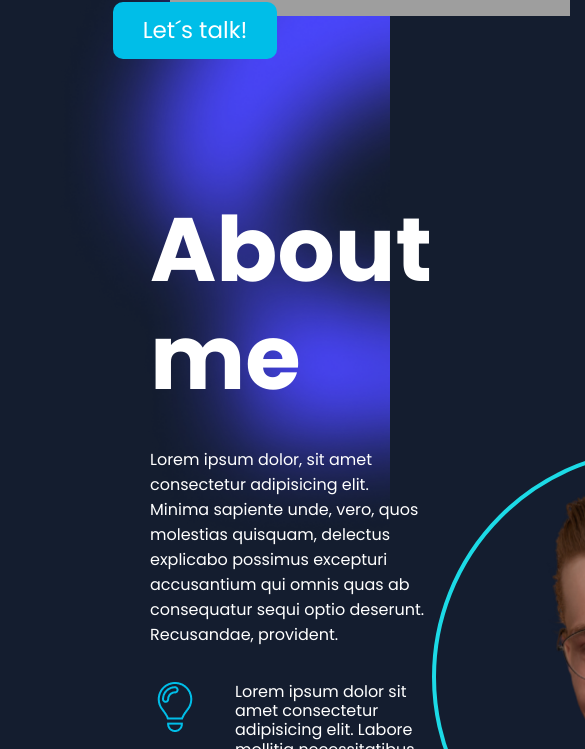
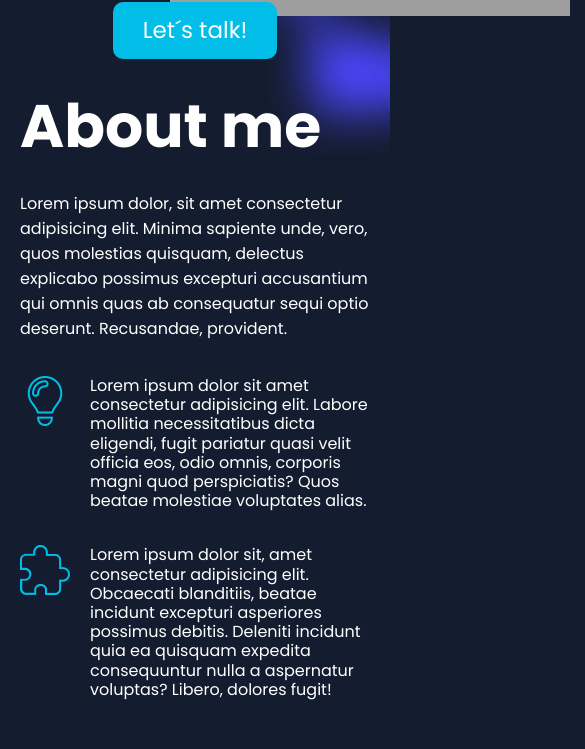
Before and after one commit to LukasNolting/Portfolio, an Angular app: page / in a window 390 px wide. Shown: the part 798-1547 px from the top of the page, 585 px wide, since content can reach past the window. Built offline with nearby package versions, Linux system fonts and the light colour scheme; grey boxes are pictures that could not be loaded.

Commit message:
about resp

```diff
--- a/src/app/main/about-me/about-me.component.scss
+++ b/src/app/main/about-me/about-me.component.scss
@@ -54,15 +54,75 @@ h1 {
   }
 }
 
-.character-container{
+.character-container {
+  display: flex;
+  align-items: center;
+  img:nth-child(1) {
+    border-radius: 50%;
+    border: 4px solid #1cdae6;
+    width: 25vw;
+  }
+  img:nth-child(2) {
+    width: 15vw;
+  }
+}
+
+@media (max-width: 1500px) {
+  h1 {
+    font-weight: 700;
+    font-size: 70px;
+    line-height: 108px;
+  }
+
+  section {
+    padding: 150px 0 100px 100px;
+  }
+}
+
+@media (max-width: 1350px) {
+  .character-container {
+    display: none;
+  }
+
+  section {
+    padding: 100px 100px;
     display: flex;
-    align-items: center;
-    img:nth-child(1){
-        border-radius: 50%;
-        border: 4px solid #1CDAE6;
-        width: 450px;
-    }
-    img:nth-child(2){
-        width: 350px;
-    }
+    justify-content: center;
+  }
+
+  .shadow-about {
+    height: 50vh;
+  }
 }
+
+@media (max-width: 560px) {
+  section {
+    padding: 50px 50px;
+  }
+  h1 {
+    font-weight: 700;
+    font-size: 60px;
+    line-height: 60px;
+  }
+
+  .about-bulb {
+    gap: 20px;
+  }
+  .about-puzzle {
+    gap: 20px;
+  }
+}
+
+@media (max-width: 560px) {
+  section {
+    padding: 50px 20px;
+  }
+}
+
+@media (max-width: 360px) {
+  h1 {
+    font-weight: 700;
+    font-size: 50px;
+    line-height: 30px;
+  }
+}
```
Also changed, not shown: src/app/main/intro/intro.component.html (+9 -6 lines).
